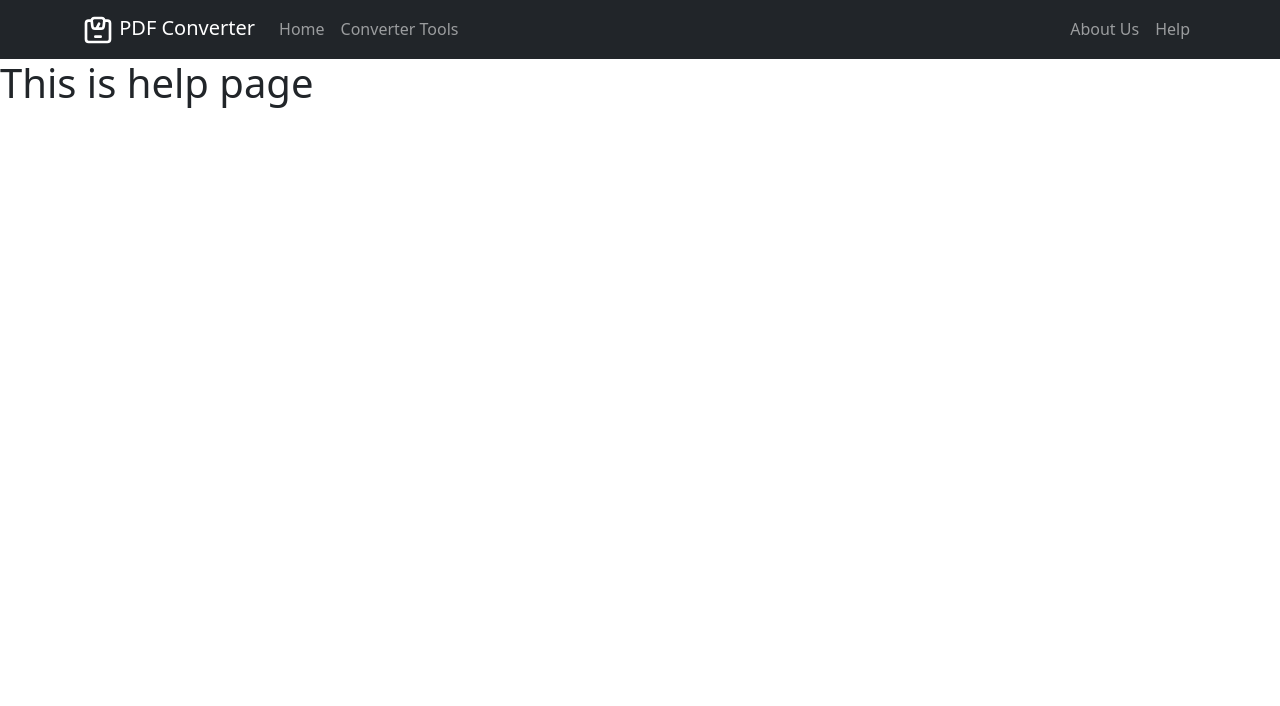
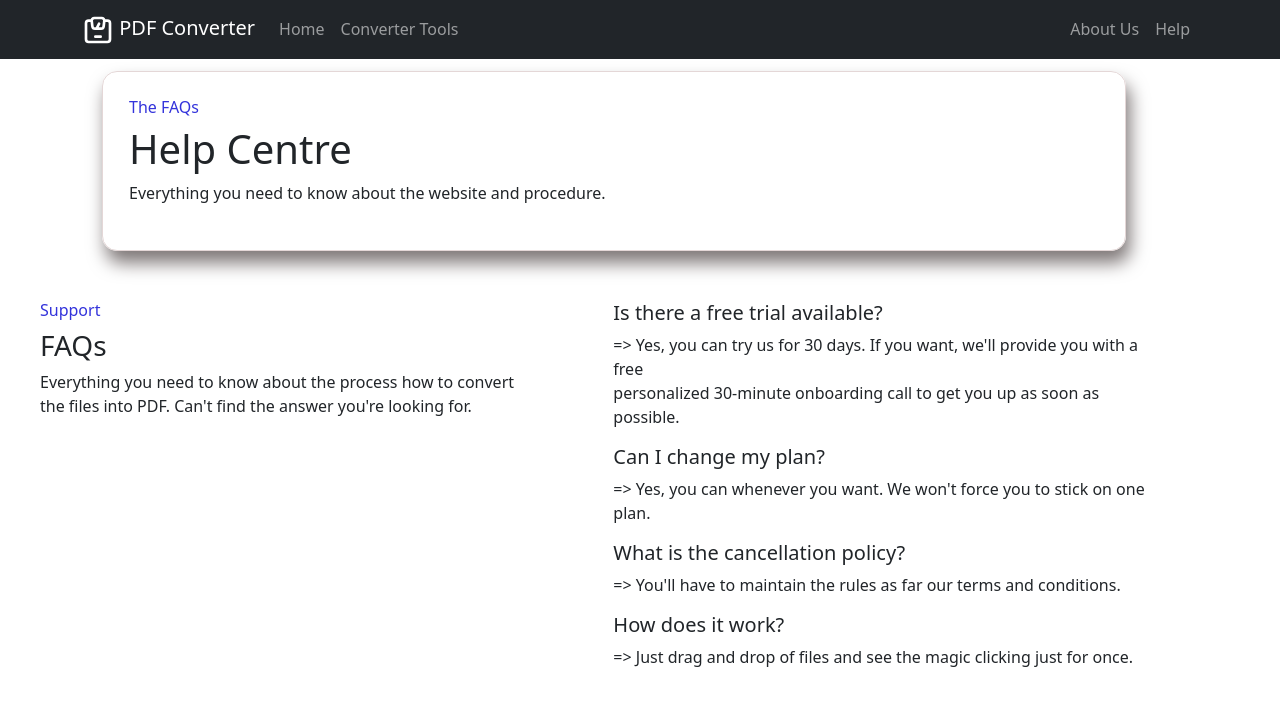
Before and after one commit to abu-kausar/PDF-Converter, a React (Create React App) app: page /help in a window 1280 px wide. Shown: the top 706 px of the page. Built offline with nearby package versions, Linux system fonts and the light colour scheme.

Commit message:
help page implemented

```diff
--- a/src/components/Help/Help.css
+++ b/src/components/Help/Help.css
@@ -0,0 +1,22 @@
+.vertically-firstHalf{
+    width: 80%;
+    height: 180px;
+    margin: 1% 8% 1% 8%;
+    padding: 2%;
+    border: 1px solid rgb(228, 215, 215);
+    border-radius: 15px;
+    box-shadow: 4px 12px 18px rgb(126, 119, 119);
+}
+
+.vertically-secondHalf{
+    margin-top: 50px;
+    display: flex;
+}
+
+.quarter{
+    margin-left: 40px;
+}
+
+.blueText{
+    color: rgb(51, 51, 219);
+}
--- a/src/components/Help/Help.js
+++ b/src/components/Help/Help.js
@@ -1,9 +1,41 @@
 import React from 'react';
+import './Help.css';
 
 const Help = () => {
     return (
         <>
-            <h1>This is help page</h1>
+            <div className='vertically-firstHalf'>
+                <h6 className='blueText'>The FAQs</h6>
+                <h1>Help Centre</h1>
+                <p>Everything you need to know about the website and procedure.</p>
+            </div>
+            <div className="vertically-secondHalf">
+                <div class='col-md-5 quarter'>
+                    <h6 className='blueText'>Support</h6>
+                    <h3>FAQs</h3>
+                    <p>Everything you need to know about the process how to
+                        convert <br /> the files into PDF. Can't find the answer you're
+                        looking for.
+                    </p>
+                </div>
+
+                <div class='col-md-5 quarter'>
+                    <h5>Is there a free trial available?</h5>
+                    <p> =&gt; Yes, you can try us for 30 days. If you want, we'll provide you with a free
+                        <br />
+                        personalized 30-minute onboarding call to get you up as soon as possible.
+                    </p>
+
+                    <h5>Can I change my plan?</h5>
+                    <p>=&gt; Yes, you can whenever you want. We won't force you to stick on one plan.</p>
+
+                    <h5>What is the cancellation policy?</h5>
+                    <p>=&gt; You'll have to maintain the rules as far our terms and conditions.</p>
+
+                    <h5>How does it work?</h5>
+                    <p>=&gt; Just drag and drop of files and see the magic clicking just for once.</p>
+                </div>
+            </div>
         </>
     );
 };
```
